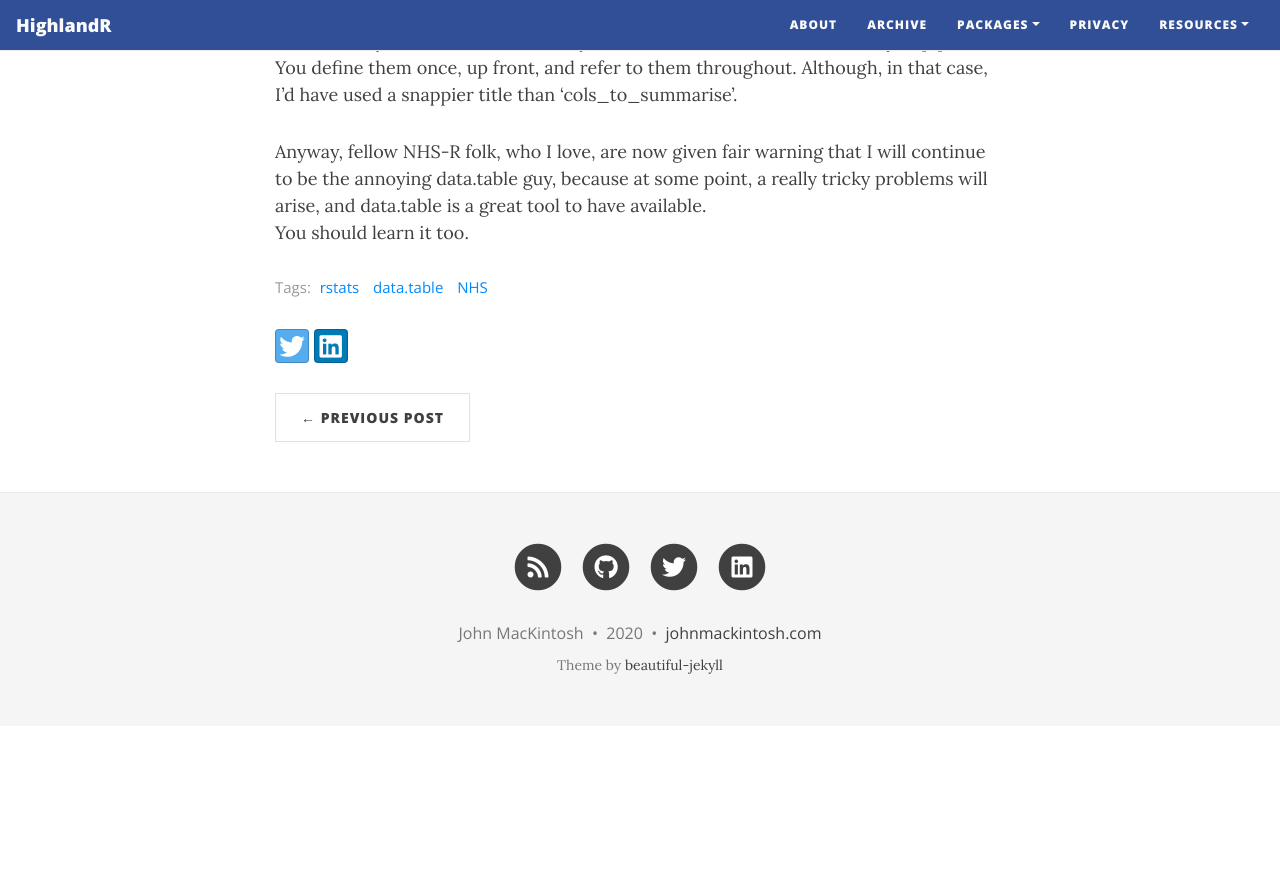
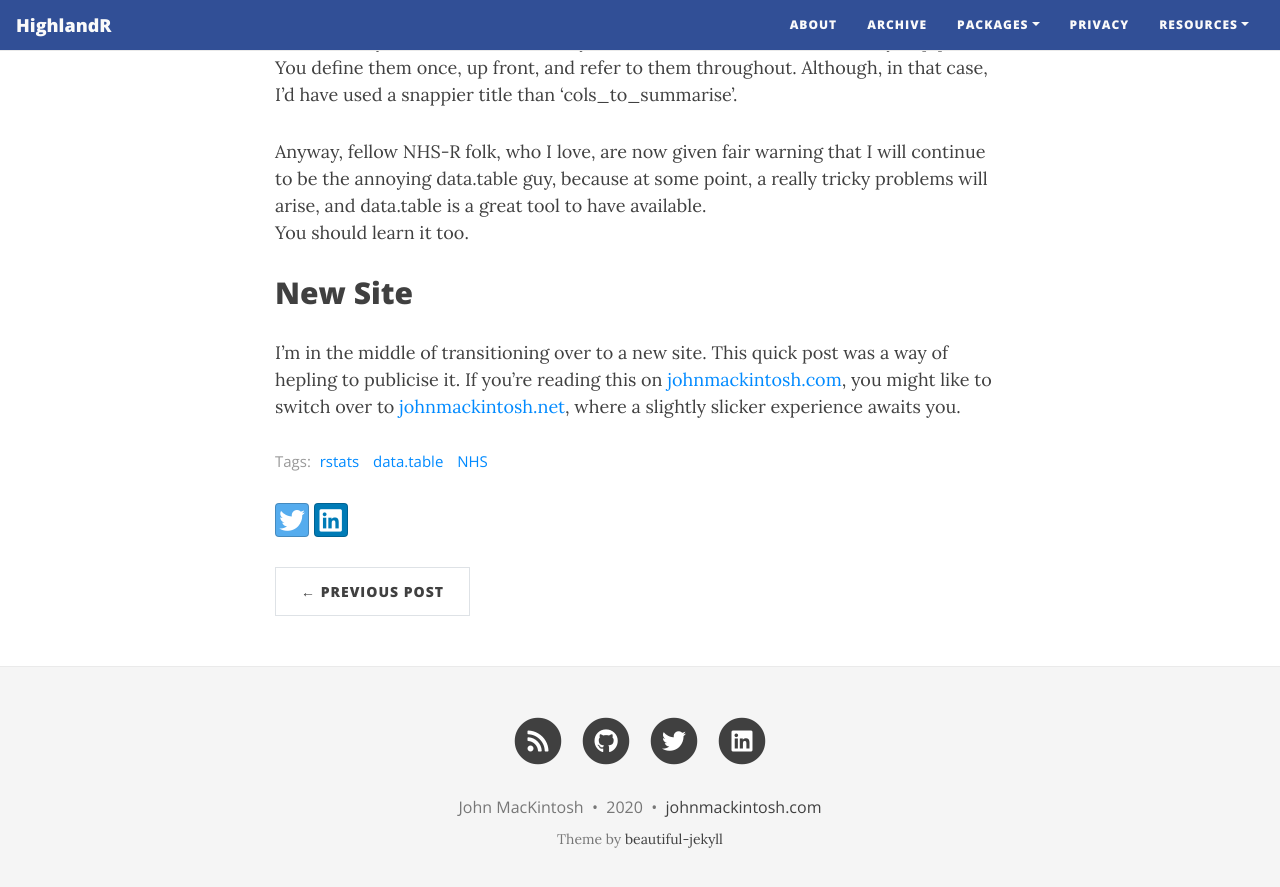
Before and after one commit to johnmackintosh/johnmackintosh.github.io, a Jekyll site: the page built from _posts/2020-08-11-short-problems.md, in a window 1280 px wide and 900 px high, scrolled down 3422 px. Shown: the top 887 px of the window. Built offline with Jekyll 4.4.1, drawn with Linux system fonts in a browser that asks for light colours; nearby versions of some CDN libraries; before the commit the page ends 4148 px from its top, so only the background shows below that.

Commit message:
Update 2020-08-11-short-problems.md

```diff
--- a/_posts/2020-08-11-short-problems.md
+++ b/_posts/2020-08-11-short-problems.md
@@ -158,3 +158,9 @@ Anyway, fellow NHS-R folk, who I love, are now given fair warning
 that I will continue to be the annoying data.table guy, because at some
 point, a really tricky problems will arise, and data.table is a great tool to have available.
 You should learn it too.
+
+## New Site
+
+I'm in the middle of transitioning over to a new site.
+This quick post was a way of hepling to publicise it.
+If you're reading this on [johnmackintosh.com](https://johnmackintosh.com), you might like to switch over to [johnmackintosh.net](https://johnmackintosh.net), where a slightly slicker experience awaits you.
```
Also changed, not shown: other parts of _posts/2020-08-11-short-problems.md (+1 -1 lines).
